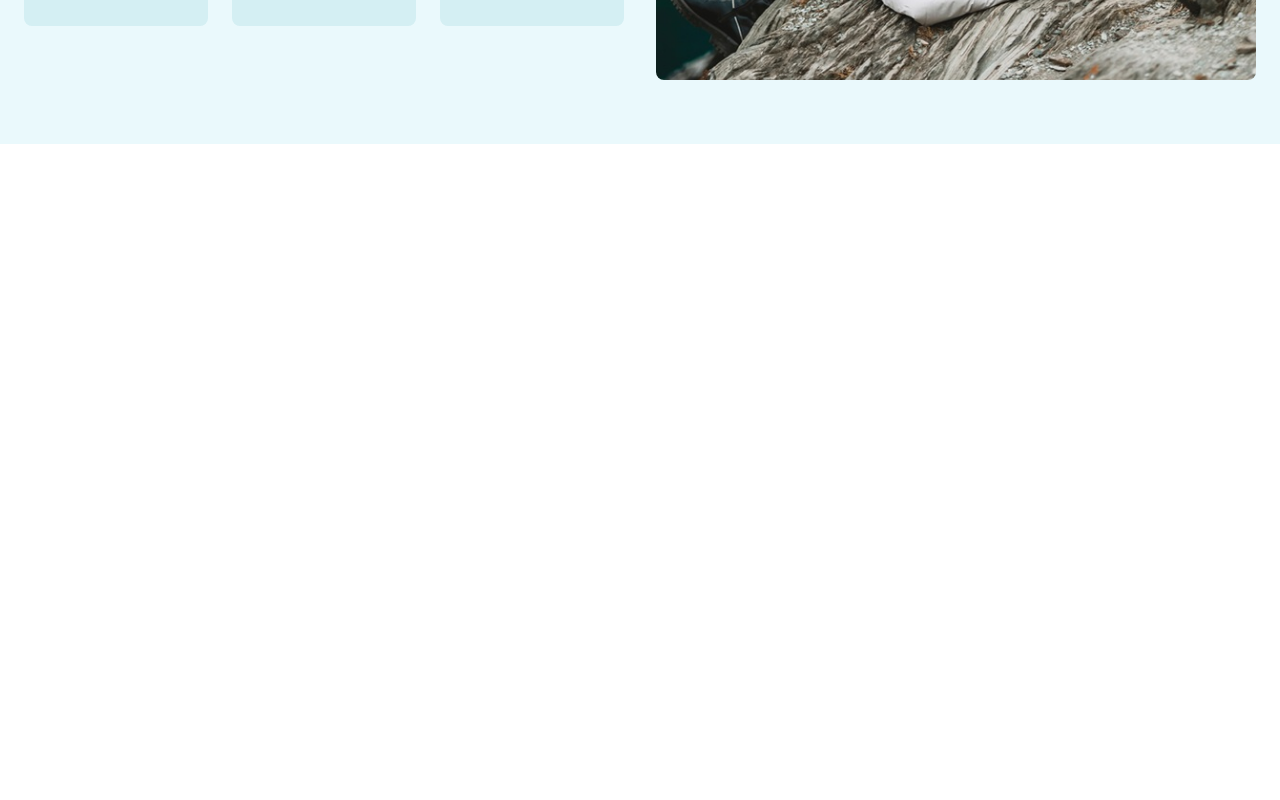
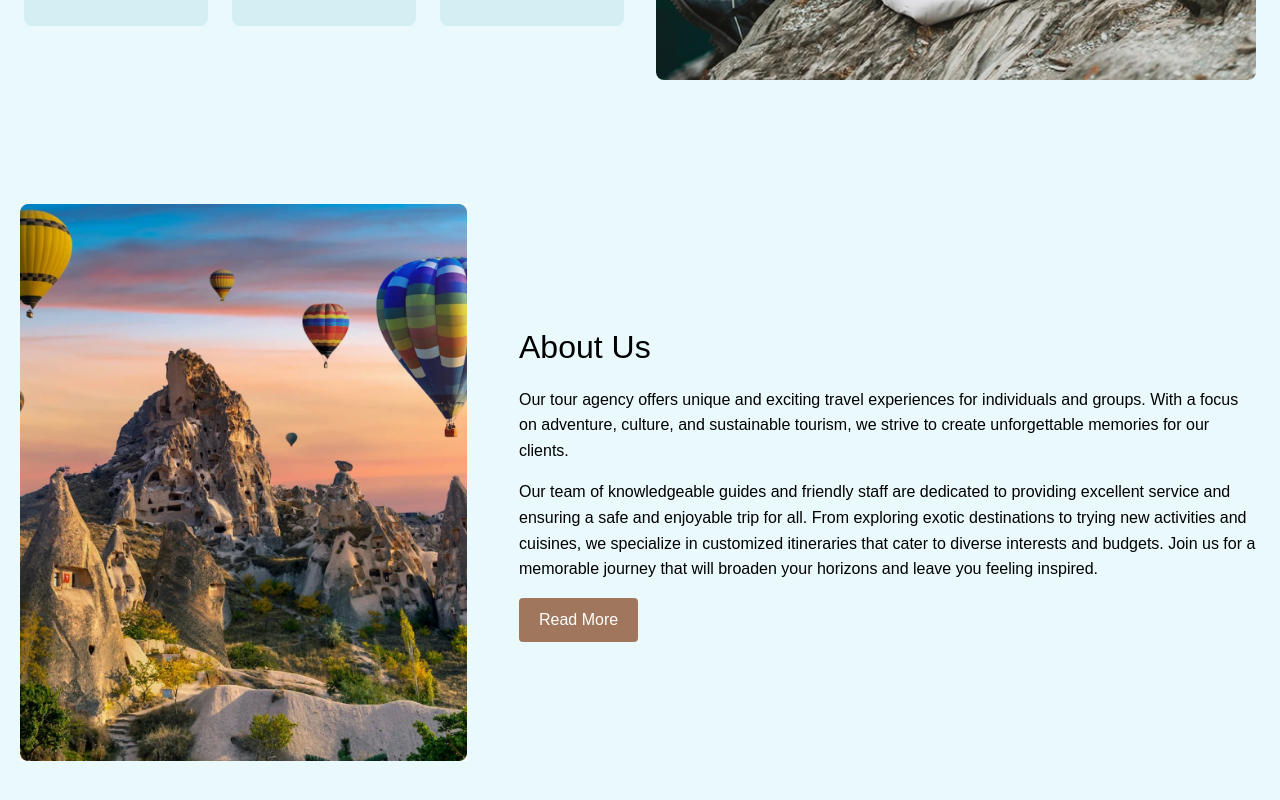
Before and after one commit to shahoriarniloy/tourism-management, a Next.js app: page /about in a window 1280 px wide. Shown: the part 1306-2106 px from the top of the page. Before the commit the page ends 1450 px from the top, so only its background shows below. Built offline with nearby package versions, Linux system fonts and the light colour scheme.

Commit message:
added about page About Us section

```diff
--- a/src/components/about/AboutHome.jsx
+++ b/src/components/about/AboutHome.jsx
@@ -1,12 +1,14 @@
 import React from 'react'
 import Banner from './Banner'
 import Discover from './Discover'
+import AboutUs from './AboutUs'
 
 export default function About() {
   return (
     <div>
         <Banner />
         <Discover />
+        <AboutUs />
       </div>
 
   )
--- /dev/null
+++ b/src/components/about/AboutUs.jsx
@@ -0,0 +1,51 @@
+import Image from 'next/image'
+import React from 'react'
+
+export default function AboutUs() {
+  return (
+    <div className='bg-bg-1 py-10' >
+<div className='max-w-[1280px] flex flex-col md:flex-row justify-between mx-auto gap-8' style={{ display: 'flex', alignItems: 'center', padding: '20px', fontFamily: 'Arial, sans-serif' }}>
+          {/* Left Image Section */}
+          <div >
+        <Image
+          src="/images/about/about4.jpg"
+          alt="Hot air balloons over rock formations"
+          width={447}
+          height={681}
+
+        />
+
+
+      </div>
+
+      {/* Right Text Section */}
+      <div style={{ flex: 1, marginLeft: '20px' }}>
+        <h2 style={{ fontSize: '32px', marginBottom: '16px' }}>About Us</h2>
+        <p style={{ fontSize: '16px', lineHeight: '1.6', marginBottom: '16px' }}>
+          Our tour agency offers unique and exciting travel experiences for individuals and groups. With a focus on
+          adventure, culture, and sustainable tourism, we strive to create unforgettable memories for our clients.
+        </p>
+        <p style={{ fontSize: '16px', lineHeight: '1.6', marginBottom: '16px' }}>
+          Our team of knowledgeable guides and friendly staff are dedicated to providing excellent service and ensuring
+          a safe and enjoyable trip for all. From exploring exotic destinations to trying new activities and cuisines,
+          we specialize in customized itineraries that cater to diverse interests and budgets. Join us for a memorable
+          journey that will broaden your horizons and leave you feeling inspired.
+        </p>
+        <button
+        className='hover:bg-bg-1'
+          style={{
+            padding: '10px 20px',
+            backgroundColor: '#a0765c',
+            color: 'white',
+            border: 'none',
+            borderRadius: '4px',
+            cursor: 'pointer',
+          }}
+        >
+          Read More
+        </button>
+      </div>
+</div>
+    </div>
+  )
+}
```
Also changed, not shown: public/images/about/about4.jpg (added).
